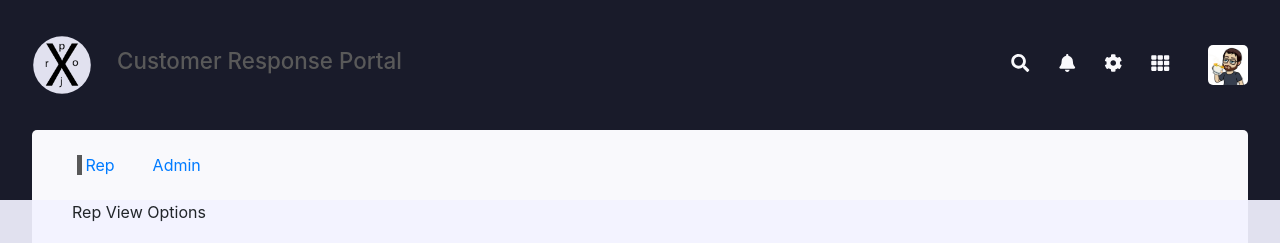
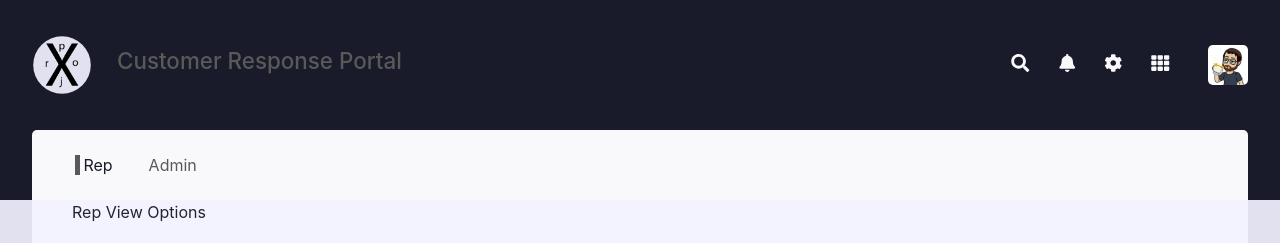
Before and after one commit to ZumDeWald/ProjX, a React (Create React App) app: page / in a window 1280 px wide. Shown: the top 243 px of the page. Built offline with nearby package versions, Linux system fonts and the light colour scheme.

Commit message:
Update nav link decoration

```diff
--- a/src/App.css
+++ b/src/App.css
@@ -68,6 +68,7 @@ nav {
 }
 
 .nav-list-item {
+  padding-left: 3px;
   margin: auto 15px auto 10px;
 }
 
--- a/src/NavLink.js
+++ b/src/NavLink.js
@@ -9,9 +9,10 @@ const NavLink = props => (
       // anchor element's props
       return {
         style: {
+          color: isCurrent ? "var(--onyx)" : "var(--steel)",
           borderLeft: isCurrent ? "5px solid var(--steel)" : "5px solid transparent",
           paddingLeft: "3px",
-          marginLeft: "5px"
+          textDecoration: "none",
         }
       };
     }}
```
